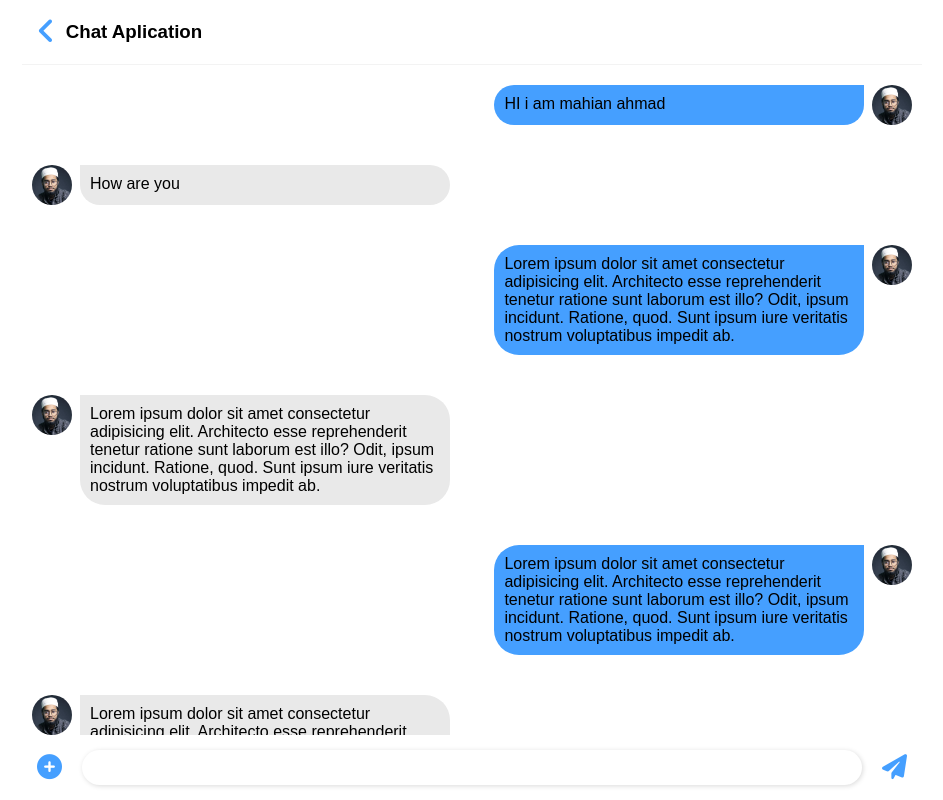
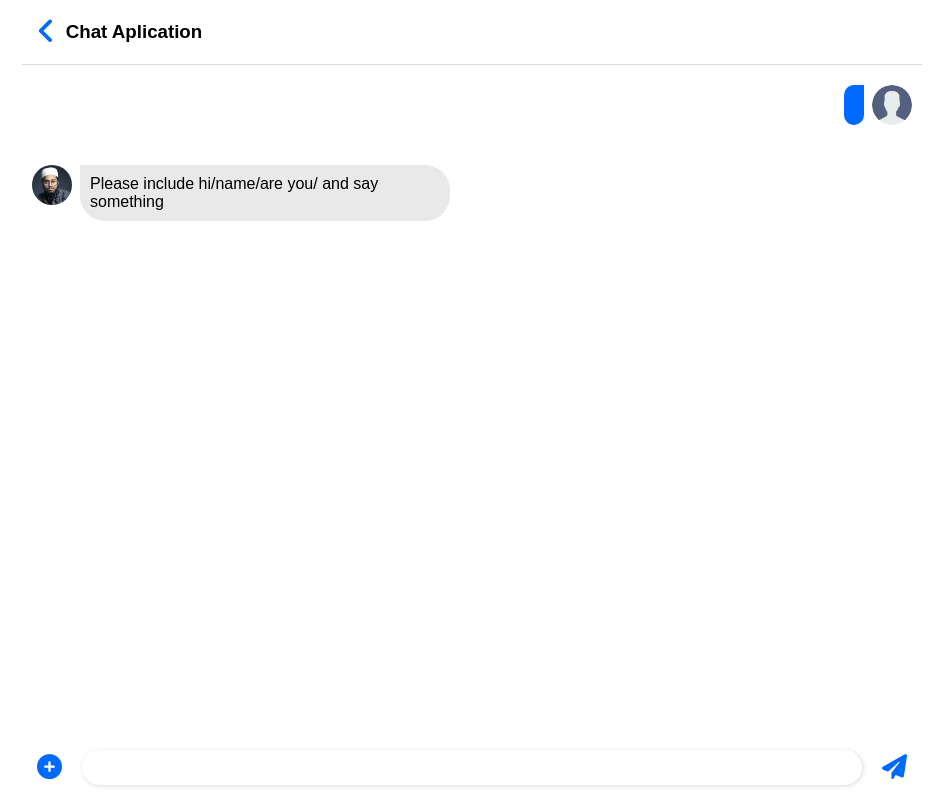
Before and after one commit to mahian/chat-application, a plain HTML site: page index.html in a window 1280 px wide. Both pictures are taken after a click on the button 1062 px from the left and 767 px from the top of the page. Shown: the whole page, without its empty margins (168-1111 px from the left). Drawn offline with Linux system fonts and the light colour scheme.

Commit message:
add reply logic

```diff
--- a/app.js
+++ b/app.js
@@ -1,10 +1,28 @@
-let send_btn = document.getElementById('send_message');
+const send_btn = document.getElementById('send_message');
 
 send_btn.addEventListener('click', function(){
     let message = document.getElementById('write_message').value;
     createElement(message);
+    replyUfterMessage();
     message = '';
 });
+
+function replyUfterMessage(){
+    let message = document.getElementById('write_message').value;
+    let reply = '';
+    if(message.includes('name')){
+        reply = 'my name is mahian ahmad';
+    }else if(message.includes('are you')){
+        reply = 'I am fine';
+    }else if(message.includes('hi')){
+        reply = 'hellow';
+    }else{
+        reply = 'Please include hi/name/are you/ and say something';
+    }
+    setTimeout(function(){
+        createFriendElement(reply);
+   }, 2000);
+}
 function createElement(value){
     let div = document.createElement('div');
     div.classList.add('owner-message');
@@ -13,18 +31,19 @@ function createElement(value){
     let user_profile_img = document.createElement('div');
     user_profile_img.classList.add('user_profile_img');
     let img = document.createElement('img');
-    img.src = 'image/mahian.jpg';
+    img.src = 'image/user.png';
     user_profile_img.appendChild(img);
     div.appendChild(p);
     div.appendChild(user_profile_img);
     document.querySelector('.chat-field').appendChild(div);
+    return div;
 }
 
-function createFriendElement(value){
+function createFriendElement(reply){
     let div = document.createElement('div');
     div.classList.add('friend-message');
     let p = document.createElement('p');
-    p.innerText = value;
+    p.innerText = reply;
     let user_profile_img = document.createElement('div');
     user_profile_img.classList.add('user_profile_img');
     let img = document.createElement('img');
--- a/index.html
+++ b/index.html
@@ -17,69 +17,6 @@
             </div>
             <div class="chat-field">
 
-                <div class="owner-message">
-                    <p>HI i am mahian ahmad</p>
-                    <div class="user_profile_img">
-                        <img src="image/mahian.jpg" alt="">
-                    </div>
-                </div>
-                <div class="friend-message">
-                    <div class="user_profile_img">
-                        <img src="image/mahian.jpg" alt="">
-                    </div>
-                    <p>How are you</p>
-                </div>
-
-                <!-- ======================================================== -->
-                <div class="owner-message">
-                    <p>Lorem ipsum dolor sit amet consectetur adipisicing elit. Architecto esse reprehenderit tenetur ratione sunt laborum est illo? Odit, ipsum incidunt. Ratione, quod. Sunt ipsum iure veritatis nostrum voluptatibus impedit ab.</p>
-                    <div class="user_profile_img">
-                        <img src="image/mahian.jpg" alt="">
-                    </div>
-                </div>
-                <div class="friend-message">
-                    <div class="user_profile_img">
-                        <img src="image/mahian.jpg" alt="user">
-                    </div>
-                    <p>Lorem ipsum dolor sit amet consectetur adipisicing elit. Architecto esse reprehenderit tenetur ratione sunt laborum est illo? Odit, ipsum incidunt. Ratione, quod. Sunt ipsum iure veritatis nostrum voluptatibus impedit ab.</p>
-                </div>
-                <div class="owner-message">
-                    <p>Lorem ipsum dolor sit amet consectetur adipisicing elit. Architecto esse reprehenderit tenetur ratione sunt laborum est illo? Odit, ipsum incidunt. Ratione, quod. Sunt ipsum iure veritatis nostrum voluptatibus impedit ab.</p>
-                    <div class="user_profile_img">
-                        <img src="image/mahian.jpg" alt="">
-                    </div>
-                </div>
-                <div class="friend-message">
-                    <div class="user_profile_img">
-                        <img src="image/mahian.jpg" alt="user">
-                    </div>
-                    <p>Lorem ipsum dolor sit amet consectetur adipisicing elit. Architecto esse reprehenderit tenetur ratione sunt laborum est illo? Odit, ipsum incidunt. Ratione, quod. Sunt ipsum iure veritatis nostrum voluptatibus impedit ab.</p>
-                </div>
-                <div class="owner-message">
-                    <p>Lorem ipsum dolor sit amet consectetur adipisicing elit. Architecto esse reprehenderit tenetur ratione sunt laborum est illo? Odit, ipsum incidunt. Ratione, quod. Sunt ipsum iure veritatis nostrum voluptatibus impedit ab.</p>
-                    <div class="user_profile_img">
-                        <img src="image/mahian.jpg" alt="">
-                    </div>
-                </div>
-                <div class="friend-message">
-                    <div class="user_profile_img">
-                        <img src="image/mahian.jpg" alt="user">
-                    </div>
-                    <p>Lorem ipsum dolor sit amet consectetur adipisicing elit. Architecto esse reprehenderit tenetur ratione sunt laborum est illo? Odit, ipsum incidunt. Ratione, quod. Sunt ipsum iure veritatis nostrum voluptatibus impedit ab.</p>
-                </div>
-                <div class="friend-message">
-                    <div class="user_profile_img">
-                        <img src="image/mahian.jpg" alt="user">
-                    </div>
-                    <p>Lorem ipsum dolor sit amet consectetur adipisicing elit. Architecto esse reprehenderit tenetur ratione sunt laborum est illo? Odit, ipsum incidunt. Ratione, quod. Sunt ipsum iure veritatis nostrum voluptatibus impedit ab.</p>
-                </div>
-                <div class="owner-message">
-                    <p>Lorem ipsum dolor sit amet consectetur adipisicing elit. Architecto esse reprehenderit tenetur ratione sunt laborum est illo? Odit, ipsum incidunt. Ratione, quod. Sunt ipsum iure veritatis nostrum voluptatibus impedit ab.</p>
-                    <div class="user_profile_img">
-                        <img src="image/mahian.jpg" alt="">
-                    </div>
-                </div>
-                <!-- ======================================================== -->
             </div>
             <div class="input-field">
                 <div class="add-btn">
--- a/style.css
+++ b/style.css
@@ -7,7 +7,7 @@
     outline: none;
 }
 :root{
-    --primary-color: #459fff;
+    --primary-color: #006AFF;
 }
 .container {
     width: 900px;
@@ -21,7 +21,7 @@
     display: flex;
     align-items: center;
     padding: 15px;
-    border-bottom: 1px solid #f3f3f3;
+    border-bottom: 1px solid rgb(218, 218, 218);
 }
 .back-button {
     color: var(--primary-color);
@@ -56,14 +56,15 @@
     padding: 10px;
     margin-right: 8px;
     border-radius: 25px 0 25px 25px;
-    width: 42%;
+    max-width: 42%;
+    color: white;
 }
 .friend-message p{
     background: #e9e9e9;
     padding: 10px;
     margin-left: 8px;
     border-radius: 0 25px 25px 25px;
-    width: 42%;
+    max-width: 42%;
 }
 .input-field {
     display: flex;
```
Also changed, not shown: image/user.png (added).
